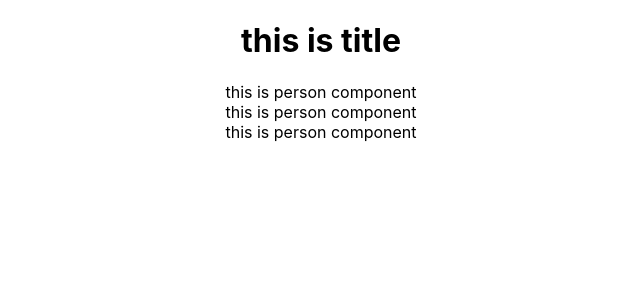
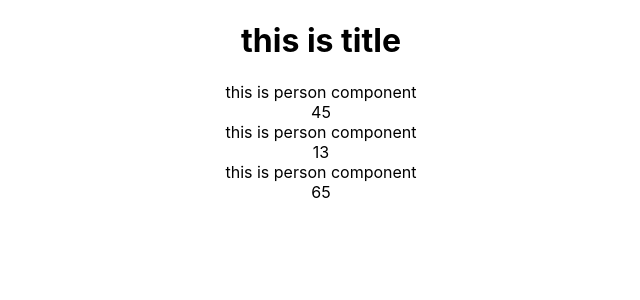
Before and after one commit to Akatsuki-Ryu/fullstackreacttemplate, a React (Create React App) app in the folder client/: page / in a window 1280 px wide. Shown: the top 300 px of the page, without its empty margins (319-959 px from the left). Built offline with nearby package versions, Linux system fonts and the light colour scheme.

Commit message:
frontend puting a component and a func

```diff
--- a/client/src/component/person.js
+++ b/client/src/component/person.js
@@ -2,9 +2,16 @@ import React, {Component} from 'react';
 
 class Personcomponent extends Component {
     render() {
+        const randomnum = () => {
+            let testfuncret = Math.floor(Math.random()*100);
+            return testfuncret;
+        }
         return (
             <div>
                 this is person component
+                <br/>
+                {randomnum()}
+
             </div>
         );
     }
```
